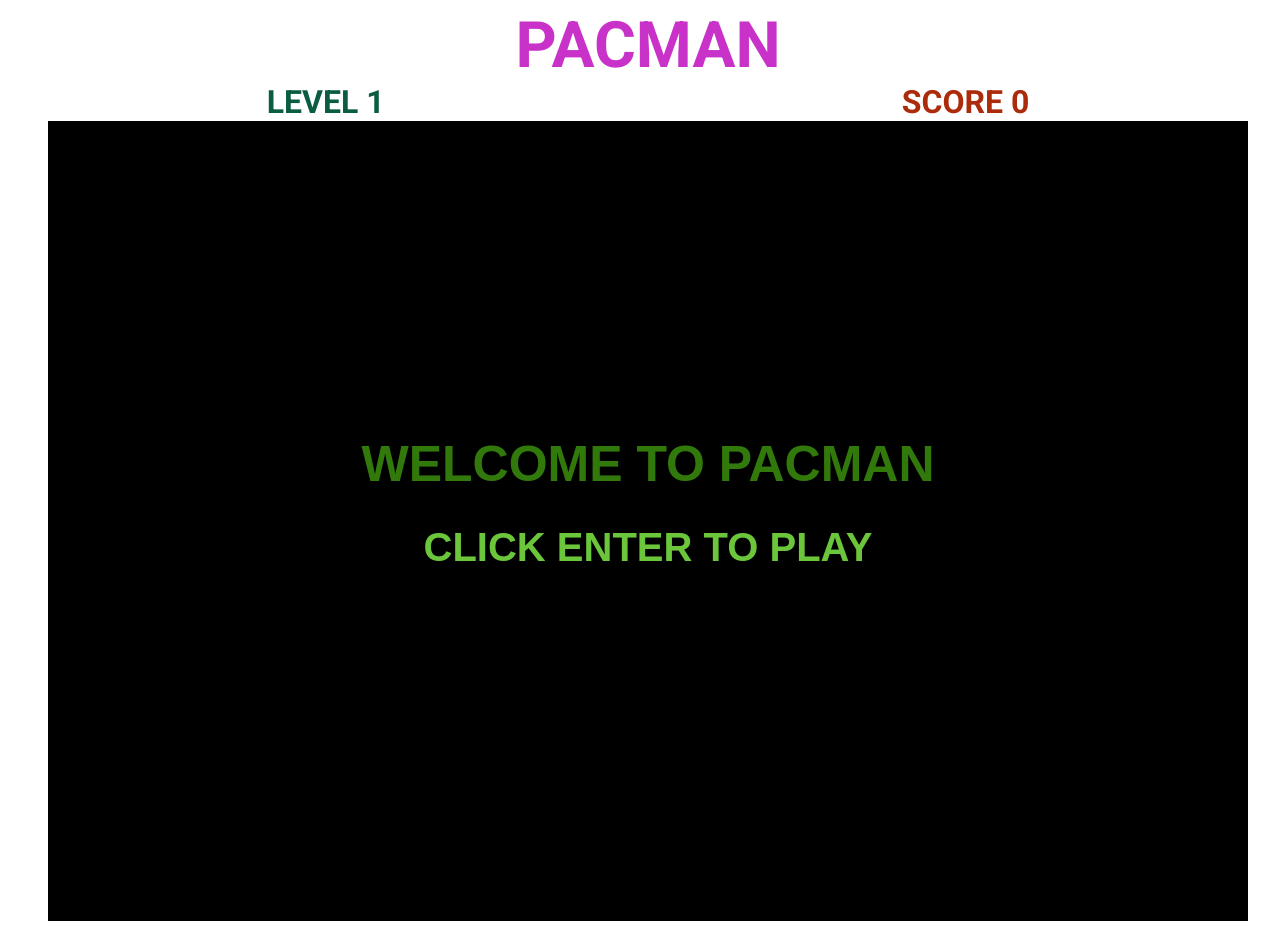
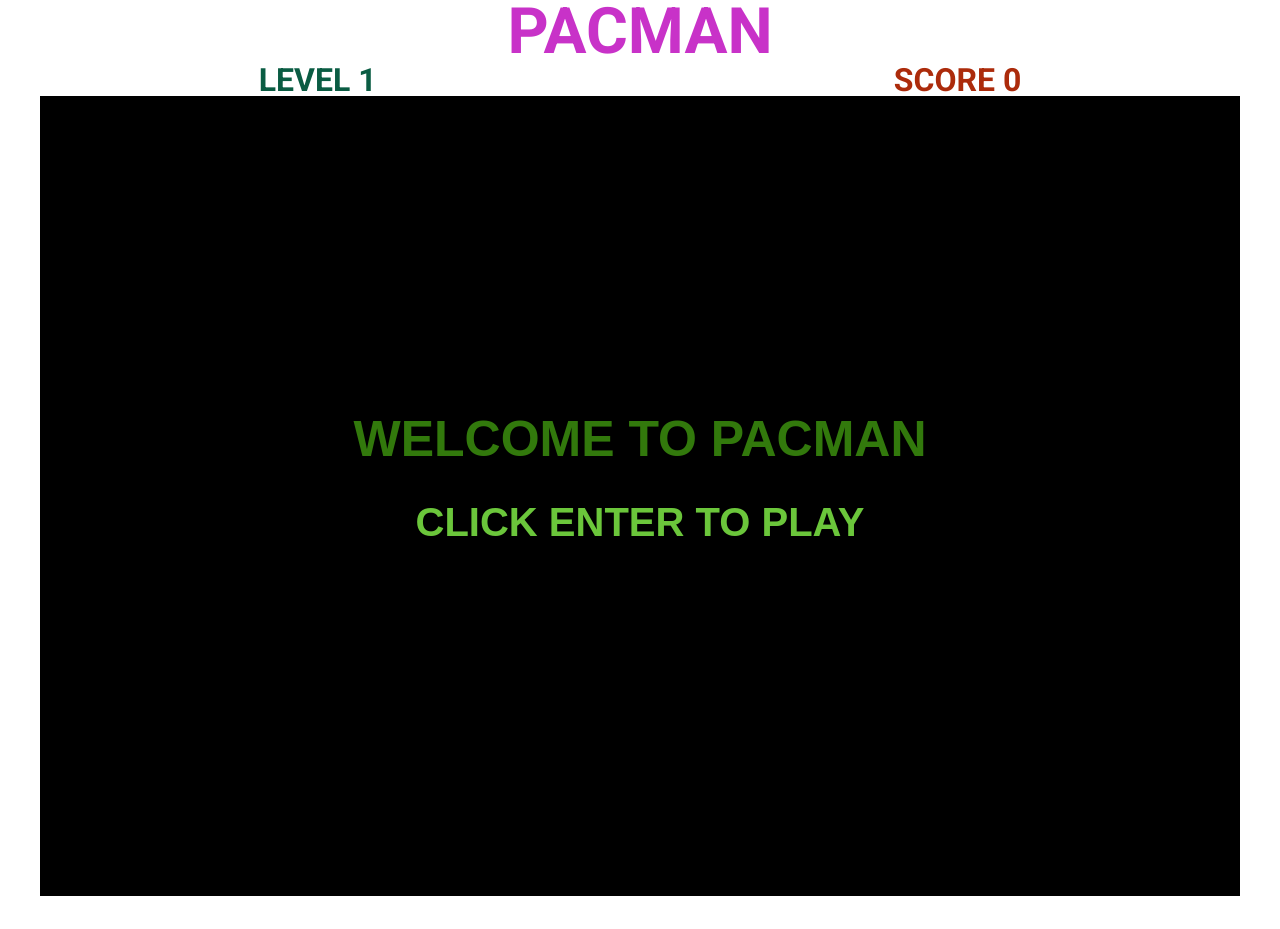
Before and after one commit to nkaczor/pacman-reinforcement, a website built with webpack: page index.html in a window 1280 px wide. After the commit the page ends 896 px from the top, so only its background shows below. Built offline with nearby package versions, Linux system fonts and the light colour scheme.

Commit message:
Add reset css

```diff
--- a/src/styles/index.scss
+++ b/src/styles/index.scss
@@ -1,4 +1,48 @@
+html, body, div, span, applet, object, iframe,
+h1, h2, h3, h4, h5, h6, p, blockquote, pre,
+a, abbr, acronym, address, big, cite, code,
+del, dfn, em, img, ins, kbd, q, s, samp,
+small, strike, strong, sub, sup, tt, var,
+b, u, i, center,
+dl, dt, dd, ol, ul, li,
+fieldset, form, label, legend,
+table, caption, tbody, tfoot, thead, tr, th, td,
+article, aside, canvas, details, embed,
+figure, figcaption, footer, header, hgroup,
+menu, nav, output, ruby, section, summary,
+time, mark, audio, video {
+	margin: 0;
+	padding: 0;
+	border: 0;
+	font-size: 100%;
+	font: inherit;
+	vertical-align: baseline;
+}
+
+article, aside, details, figcaption, figure,
+footer, header, hgroup, menu, nav, section {
+	display: block;
+}
+body {
+	line-height: 1;
+}
+ol, ul {
+	list-style: none;
+}
+blockquote, q {
+	quotes: none;
+}
+blockquote:before, blockquote:after,
+q:before, q:after {
+	content: '';
+	content: none;
+}
+table {
+	border-collapse: collapse;
+	border-spacing: 0;
+}
 html, body {
+    box-sizing: border-box;
     width: 100%;
     font-size: 100%;
     font-family: 'Roboto', sans-serif;
```
